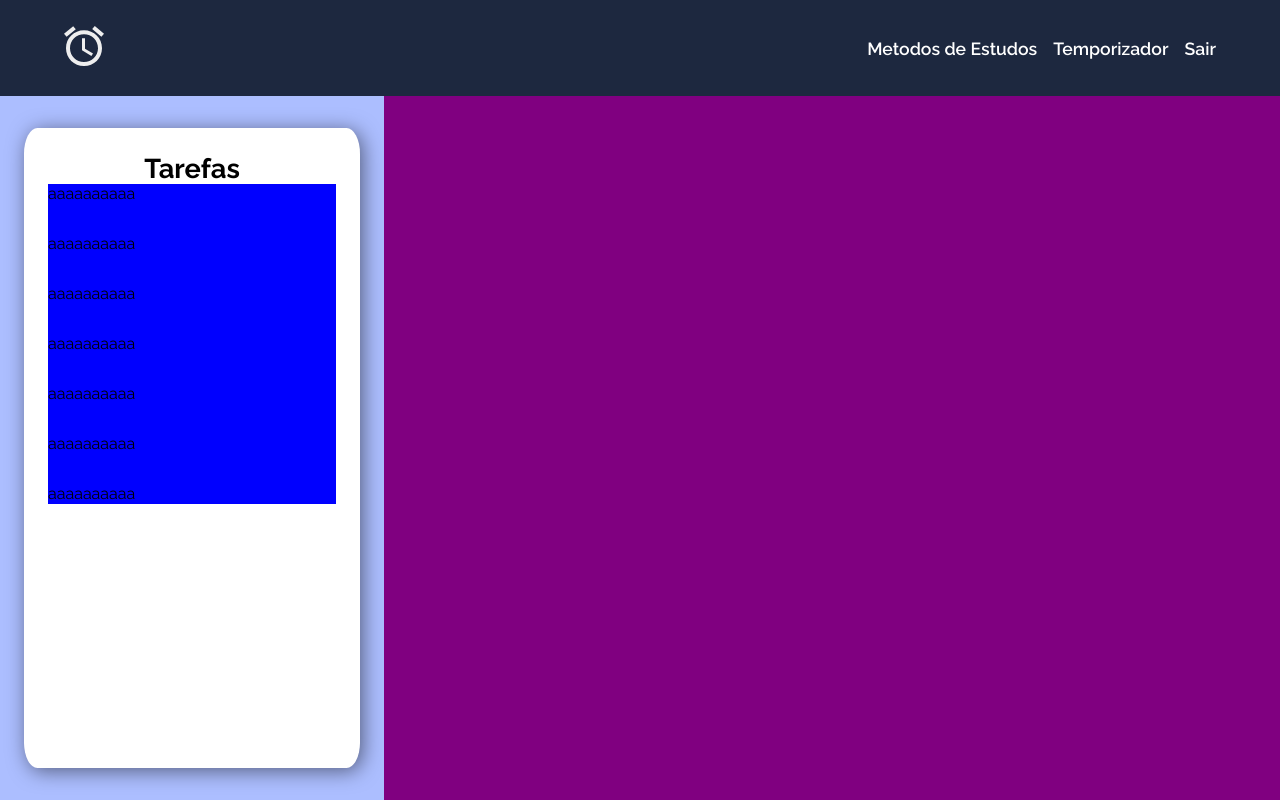
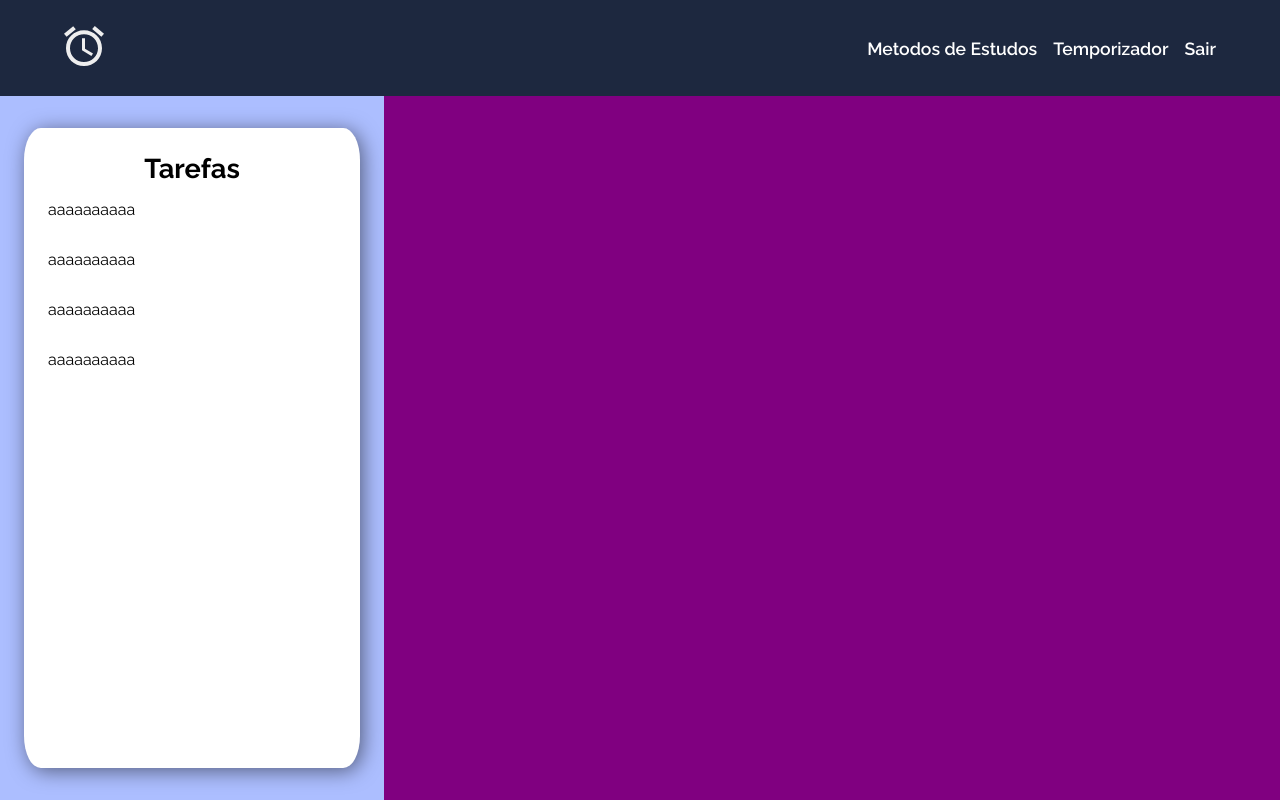
Before and after one commit to DebLuiza/Clock, a React (Vite) app in the folder Clock/: page / in a window 1280 px wide. Built offline with nearby package versions, Linux system fonts and the light colour scheme.

Commit message:
Ajuste scroll tarefas

```diff
--- a/Clock/src/Components/ItemTarefas/ItemTarefas.jsx
+++ b/Clock/src/Components/ItemTarefas/ItemTarefas.jsx
@@ -8,6 +8,18 @@ export default function ItemTarefas() {
       </div>
       <div className={styles["scroll-part"]}>
             <div className={styles["teste"]}>
+                aaaaaaaaaa
+            </div>
+            <div className={styles["teste"]}>
+                aaaaaaaaaa
+            </div>
+            <div className={styles["teste"]}>
+                aaaaaaaaaa
+            </div>
+            <div className={styles["teste"]}>
+                aaaaaaaaaa
+            </div>
+            {/* <div className={styles["teste"]}>
                 aaaaaaaaaa
             </div>
             <div className={styles["teste"]}>
@@ -33,19 +45,7 @@ export default function ItemTarefas() {
             </div>
             <div className={styles["teste"]}>
                 aaaaaaaaaa
-            </div>
-            <div className={styles["teste"]}>
-                aaaaaaaaaa
-            </div>
-            <div className={styles["teste"]}>
-                aaaaaaaaaa
-            </div>
-            <div className={styles["teste"]}>
-                aaaaaaaaaa
-            </div>
-            <div className={styles["teste"]}>
-                aaaaaaaaaa
-            </div>
+            </div> */}
 
       </div>
     </div>
--- a/Clock/src/Components/ItemTarefas/Styles/ItemTarefas.module.scss
+++ b/Clock/src/Components/ItemTarefas/Styles/ItemTarefas.module.scss
@@ -5,18 +5,20 @@
     height: 100%;
     width: 100%;
     background: #fff;
-    border-radius: 4%;
+    border-radius: 5%;
     padding: 1.5rem;
     box-shadow: 3px 3px 20px $container-shadow-color;
     .title-part{
         font-family: 'Raleway-Bold';
         font-size: 1.7rem;
         text-align: center;
+        margin-bottom: 1rem;
     }
     .scroll-part{
-        background: blue;
         overflow: scroll;
-        max-height: 20rem;
+        height: 100%;
+        max-height: 23rem;
+        max-width: 100%;
         .teste{
             height: 50px;
         }
--- a/Clock/src/Pages/MainPage/MainPage.jsx
+++ b/Clock/src/Pages/MainPage/MainPage.jsx
@@ -9,7 +9,7 @@ export default function MainPage({ tamHeader }) {
   return (
     <div
       className={styles["container-main"]}
-      style={{ height: calculatedHeight }}
+      style={{ height: calculatedHeight}}
     >
       <div className={styles["left-container"]}>
         {/* lista de tarefas aq */}
```
